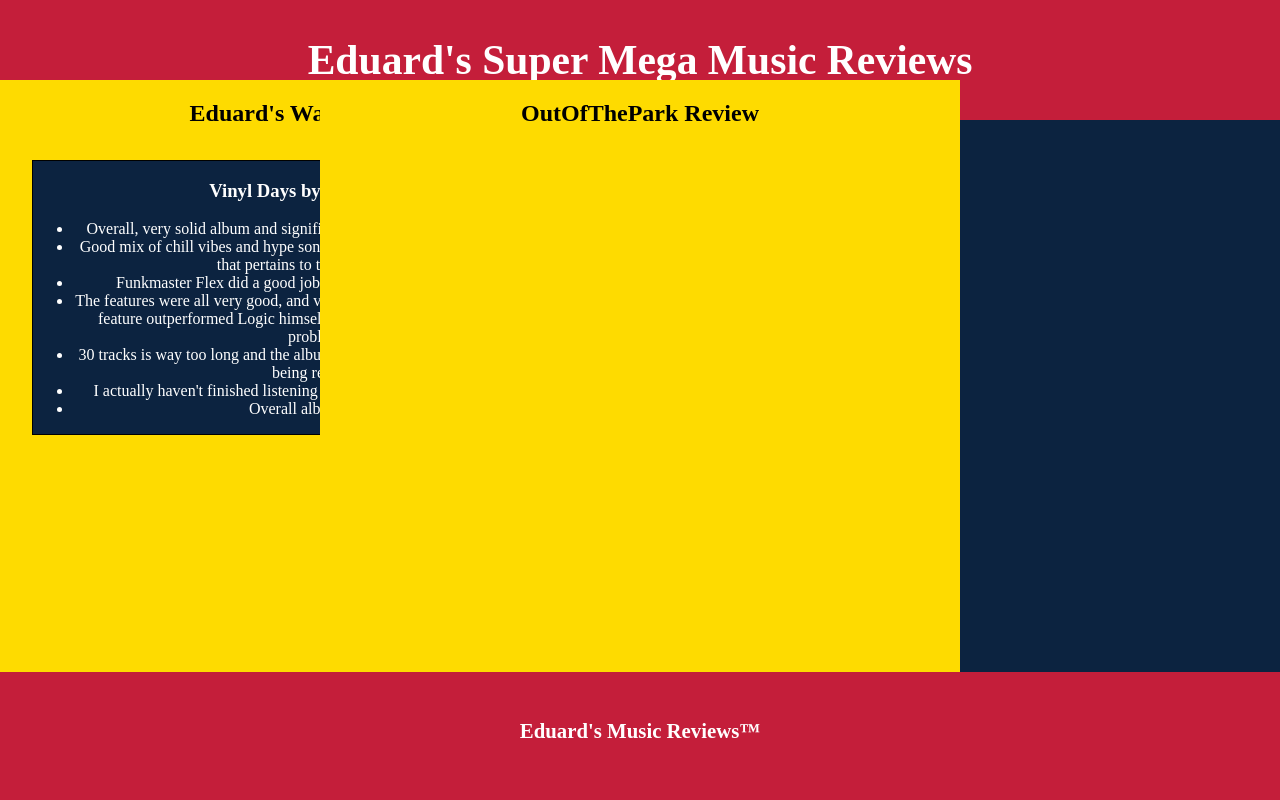
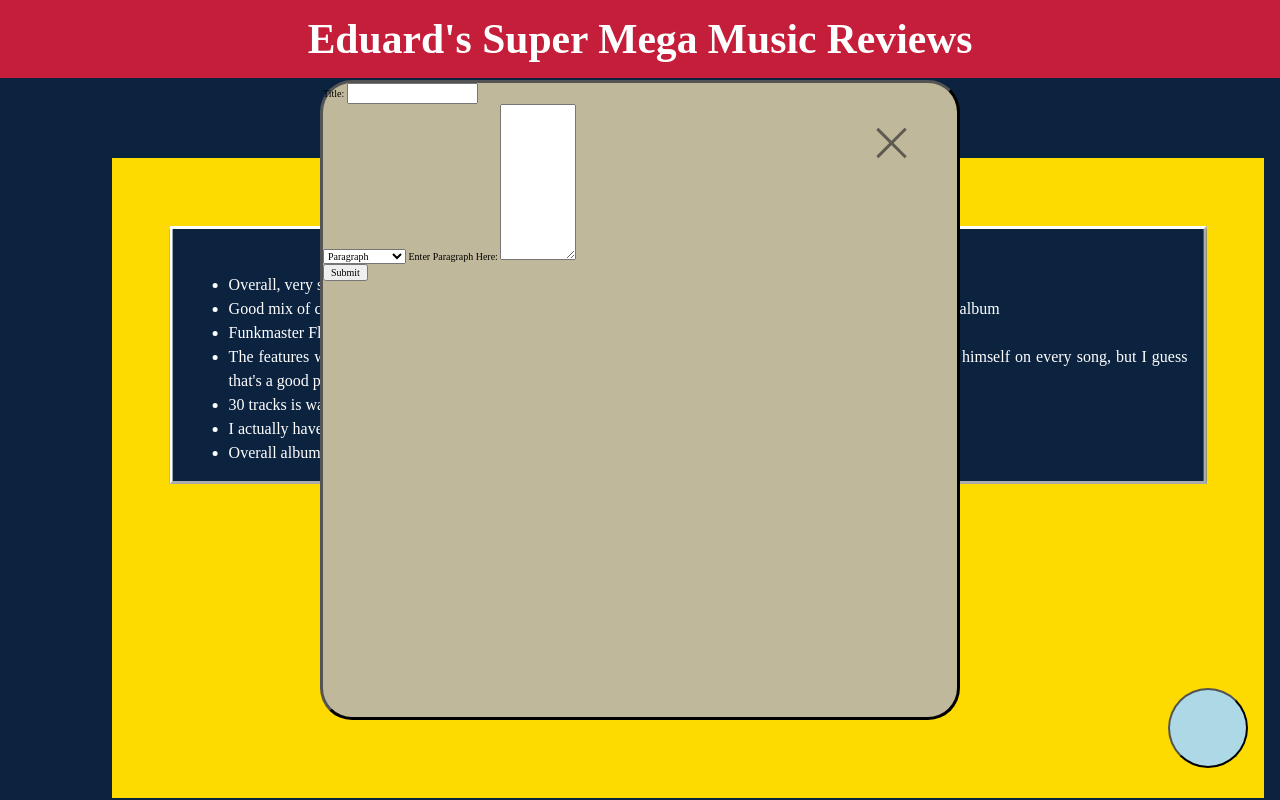
Before and after one commit to Namagaii/Eduards-Music-Reviews, a plain HTML site: page index.html in a window 1280 px wide. Shown: the top 800 px of the page. Drawn offline with nearby package versions, Linux system fonts and the light colour scheme.

Commit message:
Did some more styling work and removed the out of the park section and begun putting together the review input form.

```diff
--- a/index.html
+++ b/index.html
@@ -7,6 +7,7 @@
         <meta name="description" content="Official Eduard's Music Reviews Website">
         <meta name="viewport" content="width=device-width, initial-scale=1">
         <link rel="stylesheet" href="./style.css">
+        <link rel="stylesheet" href="./reset.css">
         <script src="https://ajax.googleapis.com/ajax/libs/jquery/3.6.0/jquery.min.js"></script>
         <script src="./index.js"></script>
     </head>
@@ -18,9 +19,8 @@
             <h2>Eduard's Wacky Reviews</h2>
             <div class="review-display-area" id = "review-display-area">
                 <!--Reviews previews will be displayed class review-->
-                <div class="review">
+                <div class="review" >
                     <h3>Vinyl Days by Logic (2022):</h3>
-                    <p>
                     <ul>
                         <li>Overall, very solid album and significantly better than his music pre-retirement</li>
                         <li>Good mix of chill vibes and hype songs, while also sticking to a consistent sound that pertains to the theme of the album</li>
@@ -30,15 +30,31 @@
                         <li>I actually haven't finished listening but this last track is 10 minutes so... Yeah</li>
                         <li>Overall album rating: 7.3/10</li>
                     </ul>
-                    </p>
                 </div>
             </div>
         </section>
-        <aside class="featured-review">
-            <h2>OutOfThePark Review</h2> <img src="" id="baseball-icon">
-        </aside>
         <footer>
-            <p >Eduard's Music Reviews&#8482;</p>
+            <p>Eduard's Music Reviews&#8482;</p>
         </footer>
+        <div id="review-form-area">
+            <span class="close" id="review-form-exit-button"></span>
+            <form id="review-form">
+                <label for="title">Title: </label>
+                <input type="text" id="review-title-input" name="title">
+                <div id="review-content-area">
+                    <label for="review-content-type0"></label>
+                    <select form="review-form" name="review-content-type0" id="review-content-type0">
+                        <option value="p" selected>Paragraph</option>
+                        <option value="ul">Unordered List</option>
+                        <option value="ol">Ordered List</option>
+                    </select>
+                    <label for="review-content0">Enter Paragraph Here: </label>
+                    <textarea id="review-content0" name="review-content0" rows="10" cols="10"></textarea>
+                    <!--Added fields will start here-->
+                </div>
+                <input type="submit" value="Submit">
+            </form>
+        </div>
+        <button id="add-review-button"></button>
     </body>
 </html>
--- a/index.js
+++ b/index.js
@@ -1 +1,38 @@
 const displayArea = $("#review-display-area");
+const reviewForm = $("#review-form-area");
+$("#add-review-button").on("click", () => {
+
+});
+/*
+    review format:
+    <div class="review">
+        <h3>{title}</h3>
+        conditional elements:
+        if paragraph:
+        <p>{content.text}</p>
+        if unordered list:
+        <ul>
+            <li>{content.text{i}[0]}</li>
+            <li>{content.text{i}[1]}</li>
+            etc...
+        </ul>
+        if ordered list:
+        <ol type={olType}>
+            <li>{content.text{i}[0]}</li>
+            <li>content.text{i}[1]</li>
+            etc...
+        </ol>
+    </div>
+    review data object:
+    title,
+    content {
+        text0: "" or []: "", "", etc...,
+        if text == []: type0: "unordered" or "ordered"
+        text1: "" or []: "", "", etc...,
+
+    }
+*/
+
+function generateReview () {
+
+}
--- /dev/null
+++ b/reset.css
@@ -0,0 +1,56 @@
+/*
+    Credit: Josh W. Comeau
+    Link: https://www.joshwcomeau.com/css/custom-css-reset/
+*/
+/*
+  1. Use a more-intuitive box-sizing model.
+*/
+*, *::before, *::after {
+    box-sizing: border-box;
+  }
+  /*
+    2. Remove default margin
+  */
+  * {
+    margin: 0;
+  }
+  /*
+    3. Allow percentage-based heights in the application
+  */
+  html, body {
+    height: 100%;
+  }
+  /*
+    Typographic tweaks!
+    4. Add accessible line-height
+    5. Improve text rendering
+  */
+  body {
+    line-height: 1.5;
+    -webkit-font-smoothing: antialiased;
+  }
+  /*
+    6. Improve media defaults
+  */
+  img, picture, video, canvas, svg {
+    display: block;
+    max-width: 100%;
+  }
+  /*
+    7. Remove built-in form typography styles
+  */
+  input, button, textarea, select {
+    font: inherit;
+  }
+  /*
+    8. Avoid text overflows
+  */
+  p, h1, h2, h3, h4, h5, h6 {
+    overflow-wrap: break-word;
+  }
+  /*
+    9. Create a root stacking context
+  */
+  #root, #__next {
+    isolation: isolate;
+  }
--- a/style.css
+++ b/style.css
@@ -4,10 +4,11 @@
 }
 
 .header {
-    position: absolute;
+    position: relative;
     top: 0;
     left: 0;
     padding: .5rem;
+    margin-bottom: 5rem;
     background-color: #C41E3A;
     color: #FFFFFF;
     font-size: 1.3rem;
@@ -17,53 +18,49 @@
 }
 
 .review-section {
-    position: absolute;
-    top: 50%;
-    left: 25%;
-    transform: translate(-50%, -50%);
-    width: 40rem;
-    height: 40rem;
+    position: relative;
+    left: 7rem;
+    width: 90%;
+    min-height: 40rem;
     background-color: #FEDB00;
     text-align: center;
     font-size: 1rem;
 }
 
 .review-display-area {
-    position: absolute;
-    top: 50%;
+    position: relative;
+    margin-top: 1.5rem;
     left: 50%;
-    height: 30rem;
-    width: 90%;
-    transform: translate(-50%, -50%);
+    transform: translate(-50%, 0);
+    width: 100%;
+    padding-bottom: 4rem;
 }
 
 .review {
     background-color: #0C2340;
-    border: 1px solid black;
+    border: 3px outset white;
     color: white;
+    margin-top: 2rem;
+    padding: 1rem;
+    position: relative;
+    left: 50%;
+    transform: translate(-50%, 0);
+    width: 90%;
+    text-align: justify;
 }
 
-.featured-review {
-    position: absolute;
-    top: 50%;
-    right: 0;
-    transform: translate(-50%, -50%);
-    width: 40rem;
-    height: 40rem;
-    background-color: #FEDB00;
+.review h3 {
     text-align: center;
-    font-size: 1rem;
 }
 
 footer {
-    position: absolute;
-    bottom: 0;
-    left: 0;
+    position: relative;
     background-color: #C41E3A;
     box-sizing: border-box;
     width: 100%;
-    height: 8rem;
-    padding: 2rem;
+    height: 6rem;
+    margin-top: 6.2rem;
+    padding: .5rem;
     text-align: center;
 }
 
@@ -77,3 +74,54 @@
     font-size: 1.3rem;
     font-weight: bold;
 }
+
+#review-form-area {
+    position: fixed;
+    top: 50%;
+    left: 50%;
+    transform: translate(-50%, -50%);
+    background-color: #c0b89b;
+    border: 0.2rem outset black;
+    border-radius: 5%;
+    width: 50%;
+    height: 80%;
+}
+
+#add-review-button {
+    position: fixed;
+    width: 5rem;
+    height: 5rem;
+    border-radius: 100%;
+    background-color: lightblue;
+    bottom: 2rem;
+    right: 2rem;
+}
+
+#review-form-exit-button {
+    position: absolute;
+    right: 2.5rem;
+    top: 2.5rem;
+}
+
+.close {
+    width: 3.2rem;
+    height: 3.2rem;
+    opacity: 0.7;
+}
+.close:hover {
+    opacity: 1;
+}
+.close::before, .close::after {
+    position: absolute;
+    left: 1.5rem;
+    content: ' ';
+    height: 2.5rem;
+    width: 0.2rem;
+    background-color: #333;
+}
+.close::before {
+    transform: rotate(45deg);
+}
+.close::after {
+    transform: rotate(-45deg)
+}
```
Lines whose indentation alone changed are shown as unchanged.
